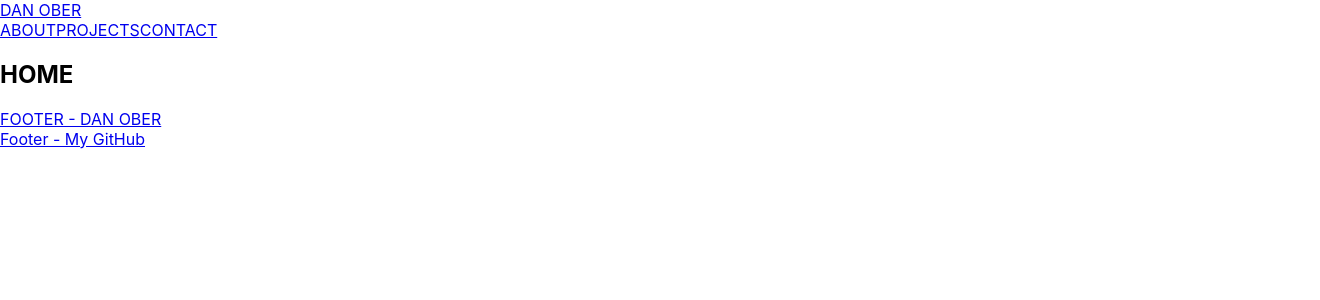
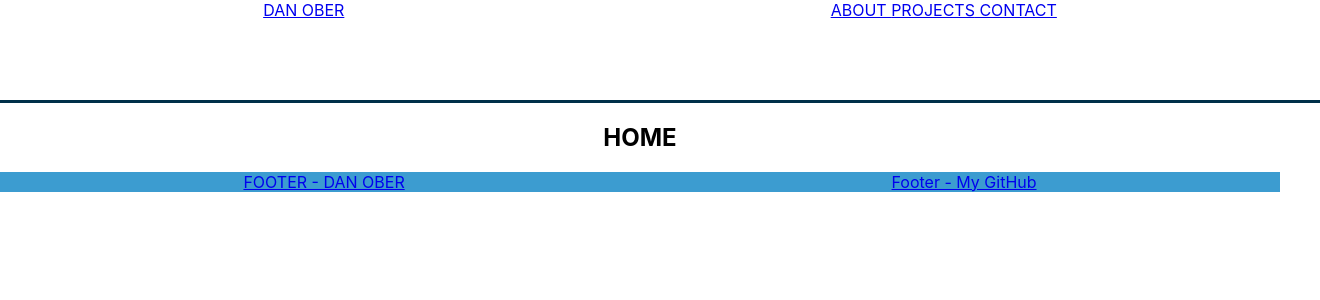
Before and after one commit to daniel-ober/danoberportfolio, a React (Create React App) app in the folder client/: page / in a window 1280 px wide. Shown: the top 300 px of the page, 1320 px wide, since content can reach past the window. Built offline with nearby package versions, Linux system fonts and the light colour scheme.

Commit message:
basic css layout

```diff
--- a/client/src/App.css
+++ b/client/src/App.css
@@ -1,3 +1,35 @@
 .App {
   text-align: center;
 }
+
+.nav {
+  width: 100%;
+  height: 100px;
+  display: flex;
+  flex-direction: row;
+  justify-content: space-around;
+  padding: 0px 20px;
+  border-bottom: 3px solid #003049;
+}
+
+.nav-left {
+
+}
+
+.nav-right {
+
+}
+
+.layout-children {
+  text-align: center;
+}
+
+footer {
+  bottom: 0;
+  display: flex;
+  flex-direction: row;
+  background-color: #3c9cd0;
+  color: white;
+  justify-content: space-around;
+  clear: both;
+}
--- a/client/src/components/Layout.jsx
+++ b/client/src/components/Layout.jsx
@@ -1,5 +1,6 @@
 import Nav from "./Nav";
 import Footer from "./Footer";
+import Home from './Home'
 
 function Layout(props) {
   return (
--- a/client/src/components/Nav.jsx
+++ b/client/src/components/Nav.jsx
@@ -8,9 +8,9 @@ export default function Nav() {
         <NavLink to="/">DAN OBER</NavLink>
       </div>
       <div className="nav-right">
-        <NavLink to="/about">ABOUT</NavLink>
-        <NavLink to="/projects">PROJECTS</NavLink>
-        <NavLink to="/contact">CONTACT</NavLink>
+        <NavLink to="/about">ABOUT </NavLink>
+        <NavLink to="/projects"> PROJECTS</NavLink>
+        <NavLink to="/contact"> CONTACT</NavLink>
       </div>
     </div>
   );
```
